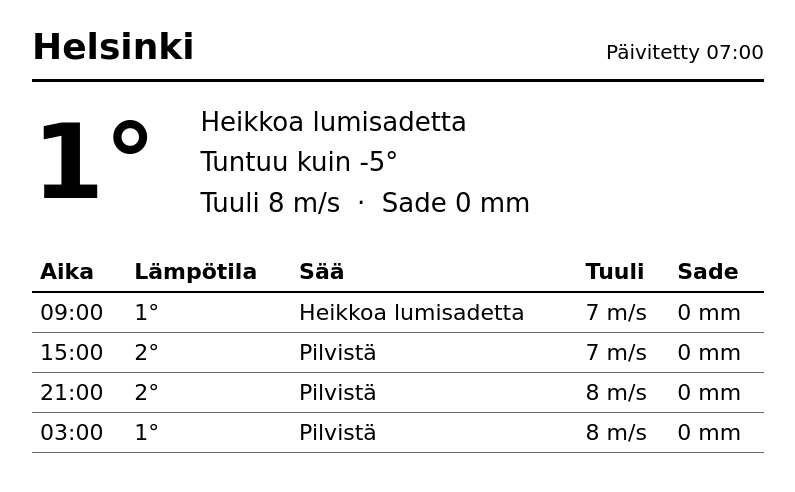
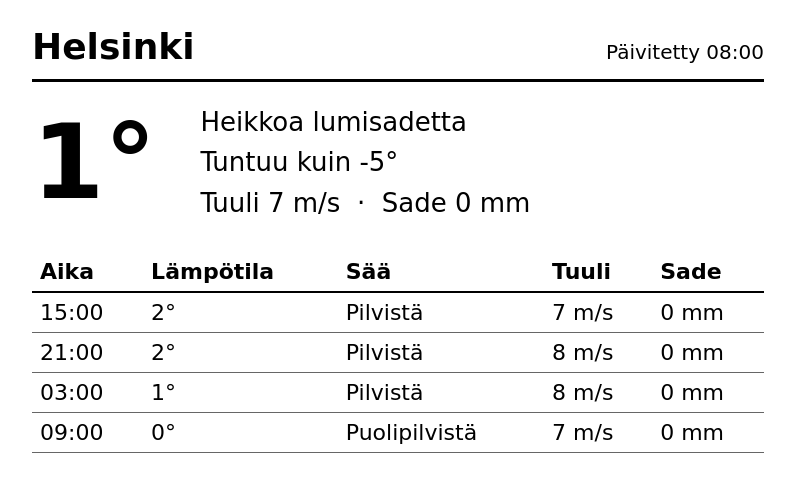
Before and after one commit to github-0/fmi2trmnl, a plain HTML site: page docs/index.html in a window 1280 px wide. Shown: the whole page, without its empty margins (2-797 px from the left). Drawn offline with Linux system fonts and the light colour scheme.

Commit message:
Update weather pages

```diff
--- a/docs/index.html
+++ b/docs/index.html
@@ -36,7 +36,7 @@
   <div class="page">
     <div class="header">
       <span class="place">Helsinki</span>
-      <span class="updated">Päivitetty 07:00</span>
+      <span class="updated">Päivitetty 08:00</span>
     </div>
 
     <div class="now">
@@ -44,7 +44,7 @@
       <div class="now-details">
         Heikkoa lumisadetta<br>
         Tuntuu kuin -5°<br>
-        Tuuli 8 m/s &nbsp;·&nbsp; Sade 0 mm
+        Tuuli 7 m/s &nbsp;·&nbsp; Sade 0 mm
       </div>
     </div>
 
@@ -53,14 +53,6 @@
         <tr><th>Aika</th><th>Lämpötila</th><th>Sää</th><th>Tuuli</th><th>Sade</th></tr>
       </thead>
       <tbody>
-        <tr>
-          <td>09:00</td>
-          <td>1°</td>
-          <td>Heikkoa lumisadetta</td>
-          <td>7 m/s</td>
-          <td>0 mm</td>
-        </tr>
-
         <tr>
           <td>15:00</td>
           <td>2°</td>
@@ -84,6 +76,14 @@
           <td>8 m/s</td>
           <td>0 mm</td>
         </tr>
+
+        <tr>
+          <td>09:00</td>
+          <td>0°</td>
+          <td>Puolipilvistä</td>
+          <td>7 m/s</td>
+          <td>0 mm</td>
+        </tr>
       </tbody>
     </table>
   </div>
```
Also changed, not shown: docs/inkplate.html (+10 -10 lines).
